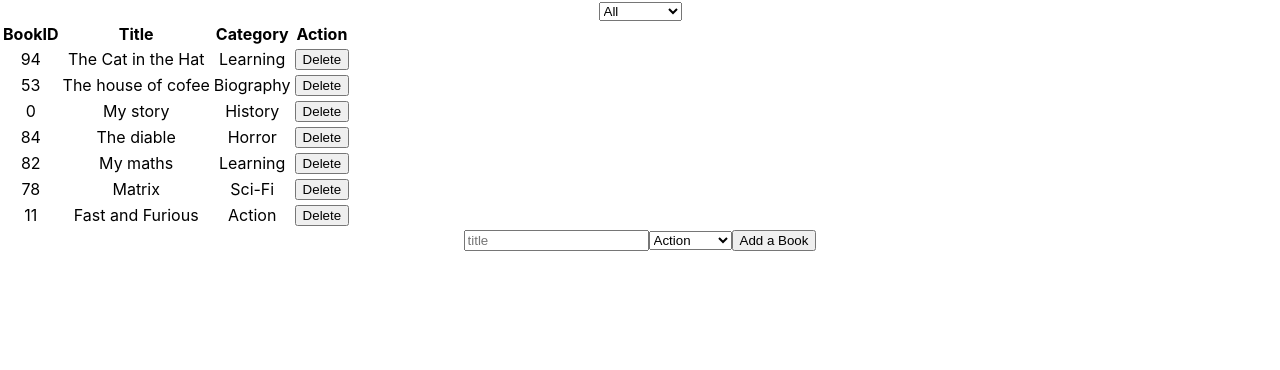
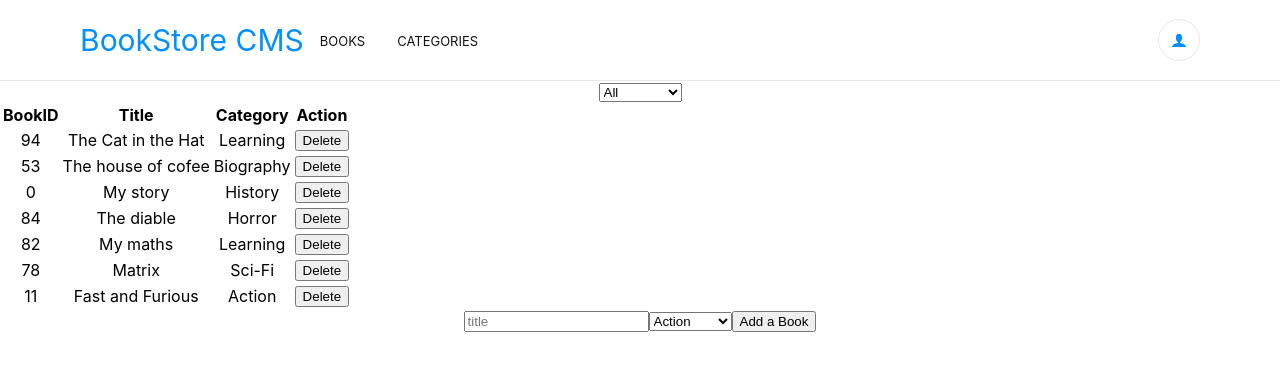
Before and after one commit to barackm/bookstore, a React (Create React App) app: page / in a window 1280 px wide. Shown: the top 370 px of the page. Built offline with nearby package versions, Linux system fonts and the light colour scheme.

Commit message:
Add stying to the app

```diff
--- a/package.json
+++ b/package.json
@@ -10,9 +10,11 @@
     "@testing-library/jest-dom": "^5.11.4",
     "@testing-library/react": "^11.1.0",
     "@testing-library/user-event": "^12.1.10",
+    "font-awesome": "^4.7.0",
     "prop-types": "^15.7.2",
     "react": "^17.0.2",
     "react-dom": "^17.0.2",
+    "react-icons": "^4.2.0",
     "react-redux": "^7.2.4",
     "react-scripts": "4.0.3",
     "redux": "^4.1.0",
--- a/src/components/App.jsx
+++ b/src/components/App.jsx
@@ -1,10 +1,12 @@
 import BooksForm from '../containers/BooksForm';
+import Navbar from './navbar';
 import BooksList from '../containers/BooksList';
 import '../App.css';
 
 function App() {
   return (
     <div className="App">
+      <Navbar />
       <BooksList />
       <BooksForm />
     </div>
--- /dev/null
+++ b/src/components/navbar.jsx
@@ -0,0 +1,26 @@
+import React from 'react';
+import { IconContext } from 'react-icons';
+import { ImUser } from 'react-icons/im';
+
+const Navbar = () => (
+  <nav className="d-flex flex-center mainNav">
+    <div className="flex-center links-container">
+      <a href="#home" className="logo">BookStore CMS</a>
+      <ul className="d-flex nav-links">
+        <li>
+          <a href="#home">BOOKS</a>
+        </li>
+        <li>
+          <a href="#home">CATEGORIES</a>
+        </li>
+      </ul>
+    </div>
+    <a href="#home" className="user-icon flex-center">
+      <IconContext.Provider value={{ className: 'user-color' }}>
+        <ImUser />
+      </IconContext.Provider>
+    </a>
+  </nav>
+);
+
+export default Navbar;
--- a/src/index.css
+++ b/src/index.css
@@ -1,3 +1,9 @@
+:root {
+  --border: 1px solid #e8e8e8;
+  --primary-color: #0290ff;
+  --black-two: #121212;
+}
+
 body {
   margin: 0;
   font-family:
@@ -16,6 +22,22 @@ body {
   -moz-osx-font-smoothing: grayscale;
 }
 
+a {
+  text-decoration: none;
+}
+
+li {
+  list-style: none;
+}
+
+ul {
+  padding: 0;
+}
+
+.d-flex {
+  display: flex;
+}
+
 code {
   font-family:
     source-code-pro,
@@ -25,3 +47,75 @@ code {
     'Courier New',
     monospace;
 }
+
+.flex-center {
+  display: flex;
+  justify-content: center;
+  align-items: center;
+}
+
+.mainNav {
+  width: 100%;
+  height: 3rem;
+  padding: 1rem 0;
+  background-color: #fff;
+  border-bottom: var(--border);
+  justify-content: space-between;
+}
+
+.links-container {
+  margin-left: 5rem;
+}
+
+.user-icon {
+  margin-right: 5rem;
+  width: 2.5rem;
+  height: 2.5rem;
+  border-radius: 50%;
+  border: var(--border);
+}
+
+.nav-links li a {
+  font-size: 0.813rem;
+  color: var(--black-two);
+  padding: 0 1rem;
+}
+
+.logo {
+  font-size: 1.875rem;
+  color: var(--primary-color);
+}
+
+.user-color {
+  color: var(--primary-color);
+}
+
+.books {
+  width: 3.688rem;
+  height: 1rem;
+  margin: 1.125rem 2.563rem 0.688rem 0;
+  font-family: -apple-system, BlinkMacSystemFont, 'Segoe UI', Roboto, Oxygen, Ubuntu, Cantarell, 'Open Sans', 'Helvetica Neue', sans-serif;
+  font-size: 0.813rem;
+  font-weight: normal;
+  font-stretch: normal;
+  font-style: normal;
+  line-height: normal;
+  letter-spacing: 1.9px;
+  color: #121212;
+  text-decoration: none;
+}
+
+.categories {
+  width: 6.563rem;
+  height: 1rem;
+  margin: 1.125rem 41.5rem 0.688rem 2.563rem;
+  opacity: 0.5;
+  font-family: -apple-system, BlinkMacSystemFont, 'Segoe UI', Roboto, Oxygen, Ubuntu, Cantarell, 'Open Sans', 'Helvetica Neue', sans-serif;
+  font-size: 0.813rem;
+  font-weight: normal;
+  font-stretch: normal;
+  font-style: normal;
+  line-height: normal;
+  letter-spacing: 1.9px;
+  color: #f5f6fa;
+}
```
Also changed, not shown: 1 other file (tests, documents, lock files or other folders).
